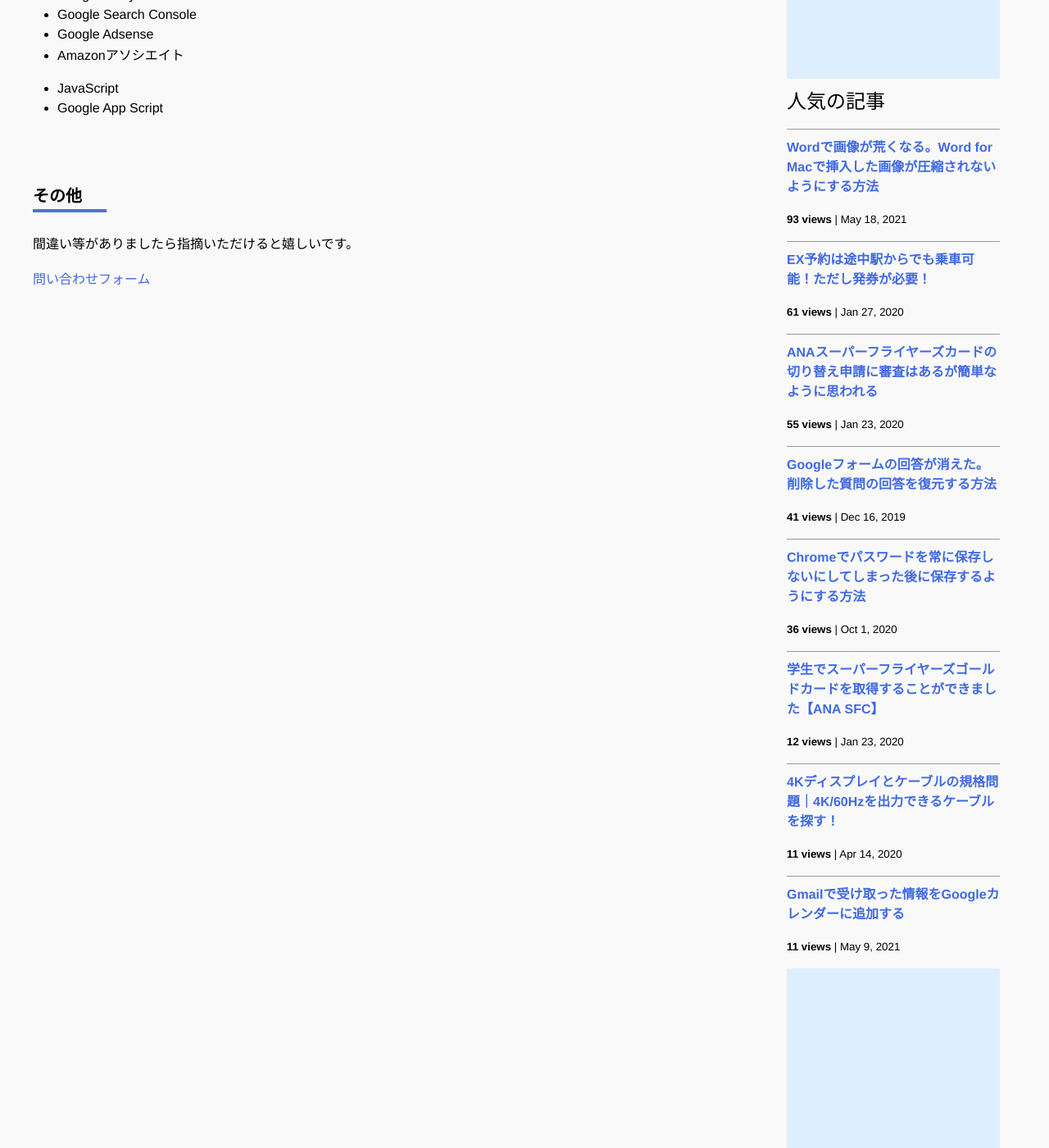
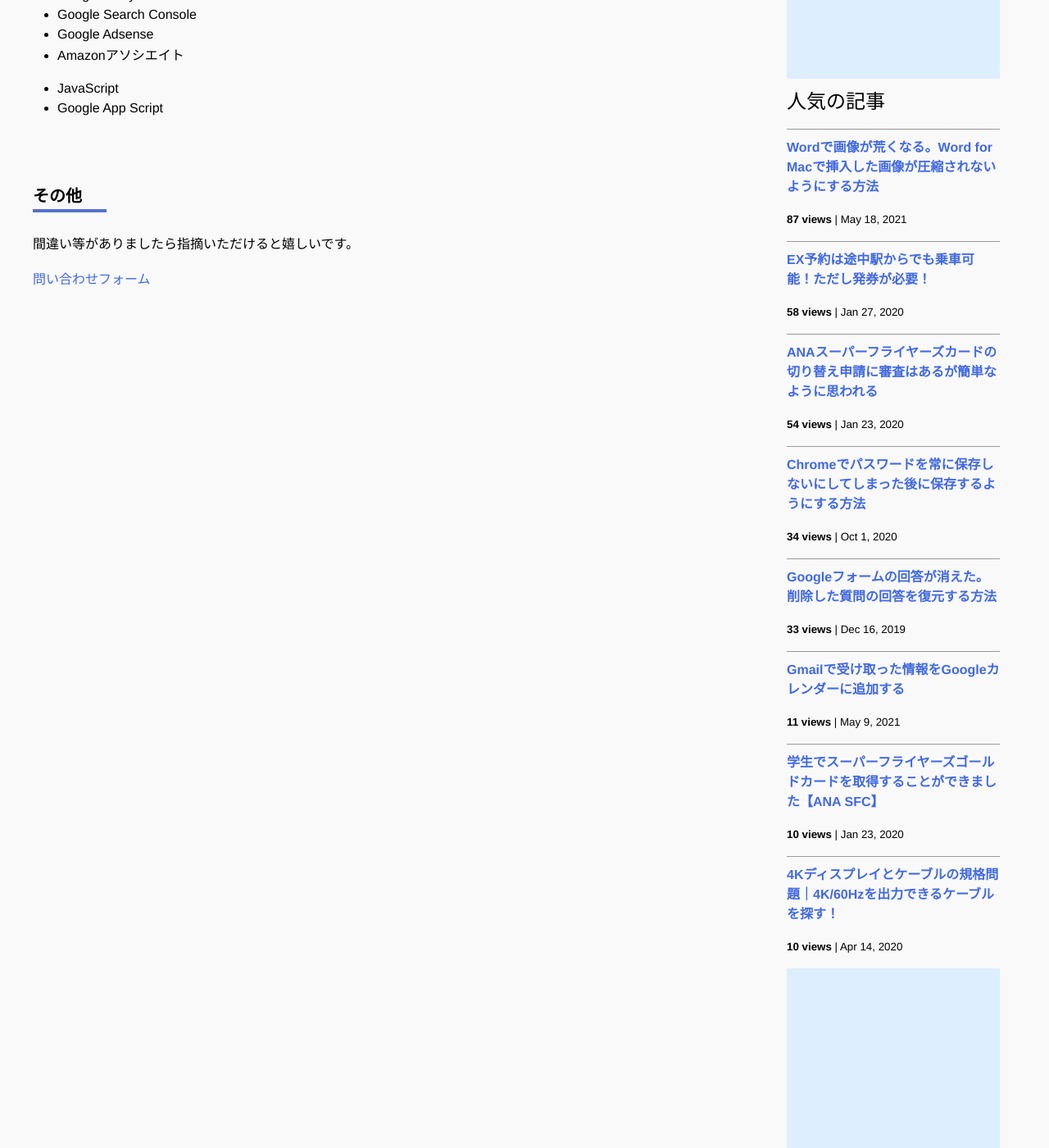
Before and after one commit to iwanaminami/shoyaiwaname, a Jekyll site: the page built from about.markdown, in a window 1280 px wide and 1400 px high, scrolled down 717 px. Shown: the whole window at 82% size. Built offline with Jekyll 4.4.1, drawn with Linux system fonts in a browser that asks for light colours; nearby versions of some CDN libraries; comment, search, counter and statistics services are not loaded.

Commit message:
chore(ga): update _data/popularposts.yml 20260129-0052

```diff
--- a/_data/popularposts.yml
+++ b/_data/popularposts.yml
@@ -1,17 +1,17 @@
 side:
-  - view: 93
+  - view: 87
     url: "/2021/05/18/image-compression-word.html"
-  - view: 61
+  - view: 58
     url: "/2020/01/27/ex-rideontheway.html"
-  - view: 55
+  - view: 54
     url: "/2020/01/23/sfc-judge.html"
-  - view: 41
+  - view: 34
+    url: "/2020/10/01/googlepassword.html"
+  - view: 33
     url: "/2019/12/16/restore-googleform.html"
-  - view: 36
-    url: "/2020/10/01/googlepassword.html"
-  - view: 12
-    url: "/2020/01/23/sfcgold.html"
-  - view: 11
-    url: "/2020/04/14/4kcable.html"
   - view: 11
     url: "/2021/05/09/gmailtocalendar.html"
+  - view: 10
+    url: "/2020/01/23/sfcgold.html"
+  - view: 10
+    url: "/2020/04/14/4kcable.html"
```
